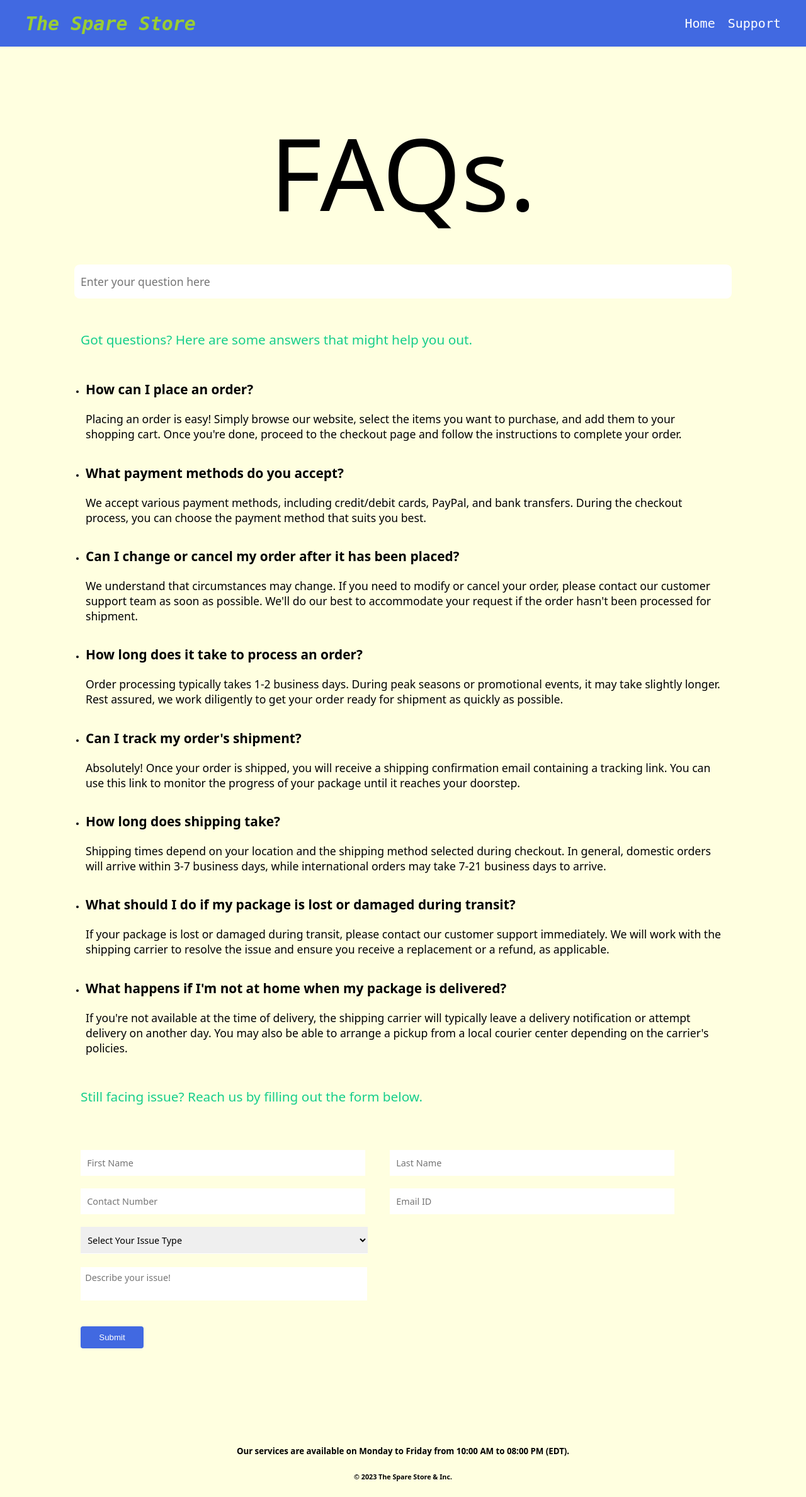
After one commit to saanjaay/thesparestore, a PHP site: page /html/support.html in a window 1280 px wide. The commit adds this page. Shown: the whole page at 63% size. Run offline with PHP 8.4, Linux system fonts and the light colour scheme.

Commit message:
pre final changes 1

```diff
--- a/css/styles.css
+++ b/css/styles.css
@@ -2,6 +2,20 @@
   --color1: royalblue;
 }
 
+.logo {
+  margin: 0;
+  font-size: 30px;
+  font-weight: bold;
+  font-style: italic;
+  color: yellowgreen;
+}
+
+.tagline {
+  text-align: center;
+  font-size: 13px;
+  letter-spacing: 1.5px;
+  line-height: 20px;
+}
 
 .signup-login {
   display: flex;
@@ -10,12 +24,9 @@
   padding: 25% 0 25% 0;
 }
 
-.signup-login-image {}
-
 .home {
   width: 100%;
   overflow: auto;
-
 }
 
 .home-left {
@@ -41,7 +52,6 @@
 .signup-login-button:hover {
   cursor: pointer;
 }
-
 
 body {
   font-family: Arial, sans-serif;
@@ -86,15 +96,15 @@ body {
   border-radius: 4px;
   cursor: pointer;
 }
-  .password-msg{
+.password-msg {
   padding: 0.1% 0 0 0;
   font-size: x-small;
   margin: 0 0 1% 0;
 }
-  .invalid-msg{
+.invalid-msg {
   color: red;
 }
-  .valid-msg{
+.valid-msg {
   color: green;
 }
 .form-submit:hover {
@@ -108,7 +118,6 @@ body {
     padding: 10px;
   }
 }
-
 
 body {
   font-family: monospace;
@@ -147,6 +156,7 @@ body {
 
 .top-bar > ul > li:hover {
   transform: scale(1.02);
+  color: lightyellow;
 }
 
 .top-bar > ul > li > a {
--- /dev/null
+++ b/css/support.css
@@ -0,0 +1,156 @@
+/* html {
+    background-color: black;
+} */
+
+.faq {
+    text-align: center;
+}
+
+#faq {
+    font-size: 10em;
+    margin-top: 7%;
+    margin-bottom: 3%;
+    font-family: system-ui, -apple-system, BlinkMacSystemFont, 'Segoe UI',
+    Roboto, Oxygen, Ubuntu, Cantarell, 'Open Sans', 'Helvetica Neue', sans-serif;
+}
+
+.search {
+    margin-bottom: 1%;
+    display: flex;
+    justify-content: center;
+    align-items: center;
+}
+
+#search {
+    width: 80%;
+    height: 2.5em;
+    border-radius: 0.5em;
+    border: none;
+    padding: 5px 10px;
+    font-size: 1.1em;
+    font-family: system-ui, -apple-system, BlinkMacSystemFont, 'Segoe UI',
+    Roboto, Oxygen, Ubuntu, Cantarell, 'Open Sans', 'Helvetica Neue', sans-serif;
+}
+
+.faq .question_answer {
+    text-align: left;
+    margin-left: 7.5%;
+    margin-right: 10%;
+    margin-top: 4%;
+}
+
+.faq .question_answer .q_and_a_lists {
+    list-style-type: none;
+}
+
+.heading {
+    text-align: left;
+    font-size: 1.3em;
+    font-family: system-ui, -apple-system, BlinkMacSystemFont, 'Segoe UI',
+    Roboto, Oxygen, Ubuntu, Cantarell, 'Open Sans', 'Helvetica Neue', sans-serif;
+    color: #15ce8b;
+    margin-left: 10%;
+    margin-right: 10%;
+    margin-top: 4%;
+    margin-bottom: 4%;
+}
+
+.faq .question_answer #question {
+    font-size: 1.3em;
+    font-weight: bold;
+    font-family: system-ui, -apple-system, BlinkMacSystemFont, 'Segoe UI',
+    Roboto, Oxygen, Ubuntu, Cantarell, 'Open Sans', 'Helvetica Neue', sans-serif;
+    margin-top: 3.5%;
+}
+
+.faq .question_answer #answer {
+    font-size: 1.1em;
+    font-family:system-ui, -apple-system, BlinkMacSystemFont, 'Segoe UI',
+    Roboto, Oxygen, Ubuntu, Cantarell, 'Open Sans', 'Helvetica Neue', sans-serif;
+}
+
+/* Form Styling */
+
+.faq_form {
+    margin-left: 10%;
+    margin-right: 10%;
+}
+
+
+.faq_form #first_name, #last_name, #mobile, #email {
+    width: 30em;
+    height: 2.6em;
+    padding-left: 1%;
+    padding-right: 1%;
+    margin-top: 2%;
+
+    border: none;
+    border-bottom: 0.1em solid white;
+    outline: none;
+
+    font-size: 0.9em;
+    font-family: system-ui, -apple-system, BlinkMacSystemFont, 'Segoe UI',
+    Roboto, Oxygen, Ubuntu, Cantarell, 'Open Sans', 'Helvetica Neue', sans-serif;
+}
+
+.faq_form #last_name, #email {
+    margin-left: 3%;
+}
+
+.faq_form #issue_type {
+    height: 2.5em;
+}
+
+.faq_form .form_element3 #issue_type, #issue_description {
+    display: block;
+
+    margin-top: 2%;
+    padding: 0.7%;
+
+    font-size: 0.9em;
+    font-family: system-ui, -apple-system, BlinkMacSystemFont, 'Segoe UI',
+    Roboto, Oxygen, Ubuntu, Cantarell, 'Open Sans', 'Helvetica Neue', sans-serif;
+
+    border: none;
+    border-bottom: 0.1em solid white;
+    outline: none;
+}
+
+.faq_form .form_element3 #issue_type {
+    width: 31.7em;
+    height: 3em;
+}
+
+.faq_form .form_element3 #issue_description {
+    width: 30.6em;
+    resize: none;
+    margin-bottom: 4%;
+}
+
+.faq_form_button {
+    margin-bottom: 15%;
+}
+
+.faq_form_button #submit {
+    width: 100px;
+    padding: 10px;
+    background-color: royalblue;
+    color: #fff;
+    border: none;
+    border-radius: 4px;
+    cursor: pointer;
+}
+
+.faq_form_button button:hover {
+    background-color: #15ce8b;
+}
+
+footer h5, h6 {
+    text-align: center;
+    font-family: system-ui, -apple-system, BlinkMacSystemFont, 'Segoe UI',
+    Roboto, Oxygen, Ubuntu, Cantarell, 'Open Sans', 'Helvetica Neue', sans-serif;
+}
+
+.faq .question_answer .q_and_a_ists .qanda {
+    display: list-item;
+}
--- a/html/home.html
+++ b/html/home.html
@@ -16,6 +16,9 @@
     <div class="home">
       <div class="home-left">
         <h1 style="text-align: center">Welcome to The Spare Store</h1>
+        <p class="tagline">
+          Drive the Extra Mile: Your Ultimate Car Spare Parts Destination!"
+        </p>
       </div>
       <div class="home-right">
         <div class="signup-login">
--- a/html/productDetails.html
+++ b/html/productDetails.html
@@ -22,11 +22,12 @@
   </head>
   <body>
     <div class="top-bar">
-      <img src="../media/logo.svg" />
+      <p class="logo" id="logo">The Spare Store</p>
       <ul>
         <li id="welcome-msg"></li>
         <!-- <li title="user registration"><a>Register</a></li> -->
         <li title="products"><a id="goto-productsList" href="productsList.html">Products</a></li>
+        <li title="support"><a href="support.html">Support</a></li>
         <li title="logout" id="logout">Logout</li>
       </ul>
     </div>
--- a/html/productsList.html
+++ b/html/productsList.html
@@ -22,11 +22,12 @@
   </head>
   <body>
     <div class="top-bar">
-      <img src="../media/logo.svg" />
+      <p class="logo" id="logo">The Spare Store</p>
       <ul>
         <li id="welcome-msg"></li>
         <!-- <li title="user registration"><a>Register</a></li> -->
         <li title="products"><a>Products</a></li>
+        <li title="support"><a href="support.html">Support</a></li>
         <li title="logout" id="logout">Logout</li>
       </ul>
     </div>
--- /dev/null
+++ b/html/support.html
@@ -0,0 +1,207 @@
+<!DOCTYPE html>
+<html lang="en">
+  <head>
+    <meta charset="UTF-8" />
+    <meta name="viewport" content="width=device-width, initial-scale=1.0" />
+    <script src="https://code.jquery.com/jquery-3.6.0.js"></script>
+    <script src="https://code.jquery.com/ui/1.13.2/jquery-ui.js"></script>
+    <script src="https://cdn.jsdelivr.net/npm/jquery-validation@1.19.5/dist/jquery.validate.js"></script>
+    <link
+      rel="stylesheet"
+      href="https://code.jquery.com/ui/1.13.2/themes/base/jquery-ui.css"
+    />
+    <link rel="stylesheet" href="../css/support.css" />
+    <link rel="stylesheet" href="../css/styles.css" />
+    <script src="../js/support.js"></script>
+    <title>Support</title>
+  </head>
+
+  <body>
+    <div id="dialog" title="Contact form">
+      <p>
+        Thankyou for reaching support. Our support team will contact you shortly
+      </p>
+    </div>
+
+    <div class="top-bar">
+      <p class="logo" id="logo">The Spare Store</p>
+      <ul>
+        <li id="welcome-msg"></li>
+        <!-- <li title="user registration"><a>Register</a></li> -->
+        <li title="Home"><a href="home.html">Home</a></li>
+        <li title="support"><a href="support.html">Support</a></li>
+      </ul>
+    </div>
+    <div class="faq">
+      <p id="faq">FAQs.</p>
+      <div class="search">
+        <input
+          type="text"
+          id="search"
+          onkeyup="search_faq()"
+          placeholder="Enter your question here"
+        />
+      </div>
+      <div class="heading">
+        <p>Got questions? Here are some answers that might help you out.</p>
+      </div>
+      <div class="question_answer">
+        <ul class="q_and_a_ists">
+          <li class="qanda">
+            <p id="question">How can I place an order?</p>
+            <p id="answer">
+              Placing an order is easy! Simply browse our website, select the
+              items you want to purchase, and add them to your shopping cart.
+              Once you're done, proceed to the checkout page and follow the
+              instructions to complete your order.
+            </p>
+          </li>
+          <li class="qanda">
+            <p id="question">What payment methods do you accept?</p>
+            <p id="answer">
+              We accept various payment methods, including credit/debit cards,
+              PayPal, and bank transfers. During the checkout process, you can
+              choose the payment method that suits you best.
+            </p>
+          </li>
+          <li class="qanda">
+            <p id="question">
+              Can I change or cancel my order after it has been placed?
+            </p>
+            <p id="answer">
+              We understand that circumstances may change. If you need to modify
+              or cancel your order, please contact our customer support team as
+              soon as possible. We'll do our best to accommodate your request if
+              the order hasn't been processed for shipment.
+            </p>
+          </li>
+          <li class="qanda">
+            <p id="question">How long does it take to process an order?</p>
+            <p id="answer">
+              Order processing typically takes 1-2 business days. During peak
+              seasons or promotional events, it may take slightly longer. Rest
+              assured, we work diligently to get your order ready for shipment
+              as quickly as possible.
+            </p>
+          </li>
+          <li class="qanda">
+            <p id="question">Can I track my order's shipment?</p>
+            <p id="answer">
+              Absolutely! Once your order is shipped, you will receive a
+              shipping confirmation email containing a tracking link. You can
+              use this link to monitor the progress of your package until it
+              reaches your doorstep.
+            </p>
+          </li>
+          <li class="qanda">
+            <p id="question">How long does shipping take?</p>
+            <p id="answer">
+              Shipping times depend on your location and the shipping method
+              selected during checkout. In general, domestic orders will arrive
+              within 3-7 business days, while international orders may take 7-21
+              business days to arrive.
+            </p>
+          </li>
+          <li class="qanda">
+            <p id="question">
+              What should I do if my package is lost or damaged during transit?
+            </p>
+            <p id="answer">
+              If your package is lost or damaged during transit, please contact
+              our customer support immediately. We will work with the shipping
+              carrier to resolve the issue and ensure you receive a replacement
+              or a refund, as applicable.
+            </p>
+          </li>
+          <li class="qanda">
+            <p id="question">
+              What happens if I'm not at home when my package is delivered?
+            </p>
+            <p id="answer">
+              If you're not available at the time of delivery, the shipping
+              carrier will typically leave a delivery notification or attempt
+              delivery on another day. You may also be able to arrange a pickup
+              from a local courier center depending on the carrier's policies.
+            </p>
+          </li>
+        </ul>
+      </div>
+    </div>
+    <div class="heading">
+      <p>Still facing issue? Reach us by filling out the form below.</p>
+    </div>
+    <div class="faq_form">
+      <form id="form" autocomplete="off">
+        <div class="form_element1">
+          <input
+            type="text"
+            name="first_name"
+            id="first_name"
+            placeholder="First Name"
+            required
+          />
+          <input
+            type="text"
+            name="last_name"
+            id="last_name"
+            placeholder="Last Name"
+            required
+          />
+        </div>
+        <div class="form_element2">
+          <input
+            type="tel"
+            name="mobile"
+            id="mobile"
+            placeholder="Contact Number"
+            required
+          />
+          <input
+            type="email"
+            name="email"
+            id="email"
+            placeholder="Email ID"
+            required
+          />
+        </div>
+        <div class="form_element3">
+          <select name="issue_type" id="issue_type" required>
+            <option value="" disabled selected hidden>
+              Select Your Issue Type
+            </option>
+            <option value="Payment Issues">Payment Issues</option>
+            <option value="Order Status Inquiry">Order Status Inquiry</option>
+            <option value="Cancellation and Modification of orders">
+              Cancellation and Modification Requests
+            </option>
+            <option value="Incomplete or Missing Orders">
+              Incomplete or Missing Orders
+            </option>
+            <option value="Shipping and Delivery">Shipping and Delivery</option>
+            <option value="Promotions and Discounts">
+              Promotions and Discounts
+            </option>
+            <option value="Out of Stock Items">Out of Stock Items</option>
+          </select>
+          <textarea
+            name="issue_description"
+            id="issue_description"
+            placeholder="Describe your issue!"
+            required
+          ></textarea>
+        </div>
+        <div class="faq_form_button">
+          <button type="submit" id="submit">Submit</button>
+        </div>
+      </form>
+    </div>
+  </body>
+
+  <footer>
+    <h5>
+      Our services are available on Monday to Friday from 10:00 AM to 08:00 PM
+      (EDT).
+    </h5>
+    <h6>&copy; 2023 The Spare Store & Inc.</h6>
+  </footer>
+</html>
--- a/html/userLogin.html
+++ b/html/userLogin.html
@@ -12,11 +12,12 @@
 
   <body>
     <div class="top-bar">
-      <img src="../media/logo.svg" />
+      <p class="logo" id="logo">The Spare Store</p>
       <ul>
         <li id="welcome-msg"></li>
         <!-- <li title="user registration"><a>Register</a></li> -->
         <li title="Home"><a href="home.html">Home</a></li>
+        <li title="support"><a href="support.html">Support</a></li>
       </ul>
     </div>
     <div class="login-container">
--- a/html/userRegistration.html
+++ b/html/userRegistration.html
@@ -5,15 +5,16 @@
     <title>User Information Form</title>
     <link rel="stylesheet" href="../css/styles.css">
     <script src="http://ajax.googleapis.com/ajax/libs/jquery/1.7.1/jquery.min.js" type="text/javascript"></script>
-    <script src="../js/userRegisteration.js"></script>
+    <script src="../js/userRegistration.js"></script>
 </head>
 <body>
     <div class="top-bar">
-        <img src="../media/logo.svg" />
+      <p class="logo" id="logo">The Spare Store</p>
         <ul>
           <li id="welcome-msg"></li>
           <!-- <li title="user registration"><a>Register</a></li> -->
           <li title="Home"><a href="home.html">Home</a></li>
+          <li title="support"><a href="support.html">Support</a></li>
         </ul>
       </div>
     <form class="form-class" id="user-form" action="form.php" method="POST">
--- a/js/userRegisteration.js
+++ b/js/userRegistration.js
@@ -1,4 +1,5 @@
 $(document).ready(function(){
+   console.log()
     // valiadtion for Password
 $('#password').on('input', function () {
     var password = $(this).val();
```
Also changed, not shown: html/form.php (+11 -9 lines), js/common.js (+0 -13 lines), js/support.js (added, +31 -0 lines). Lines whose indentation alone changed are shown as unchanged.
